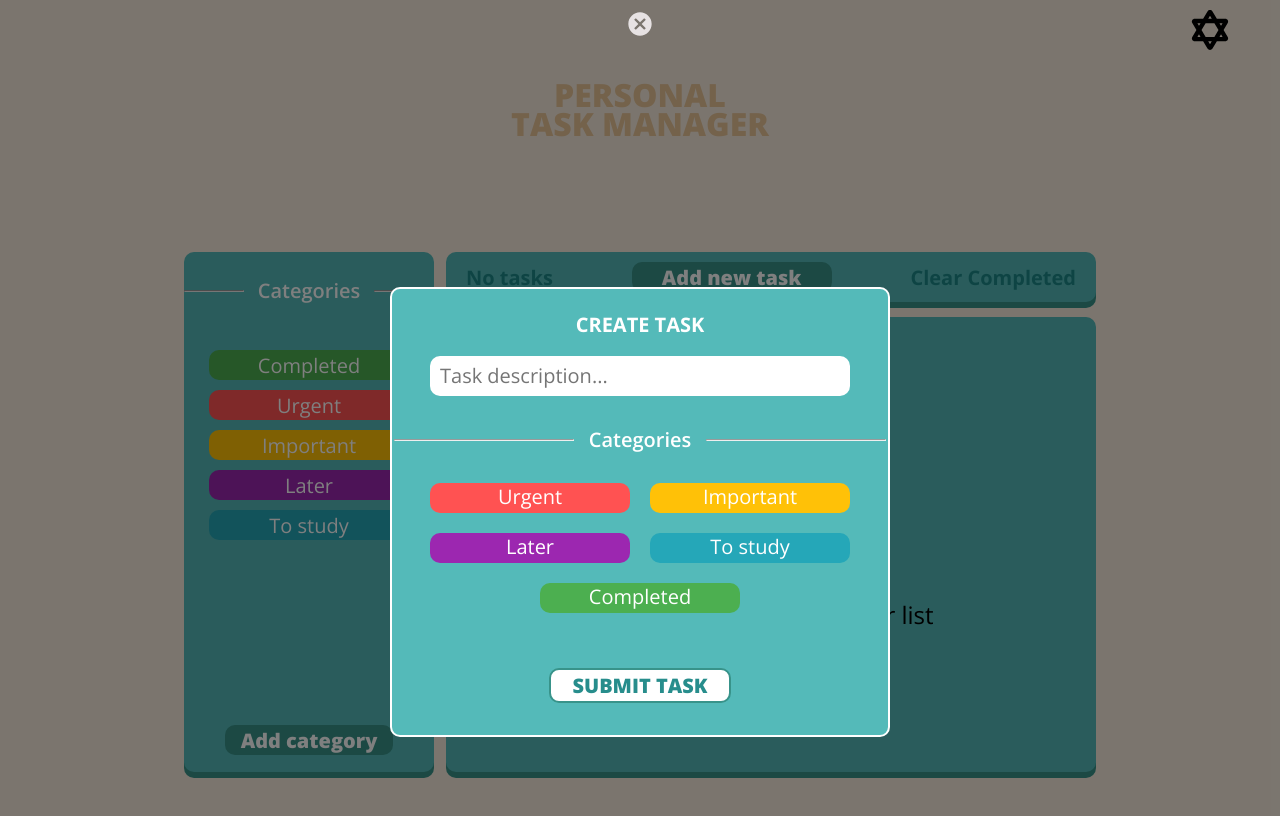
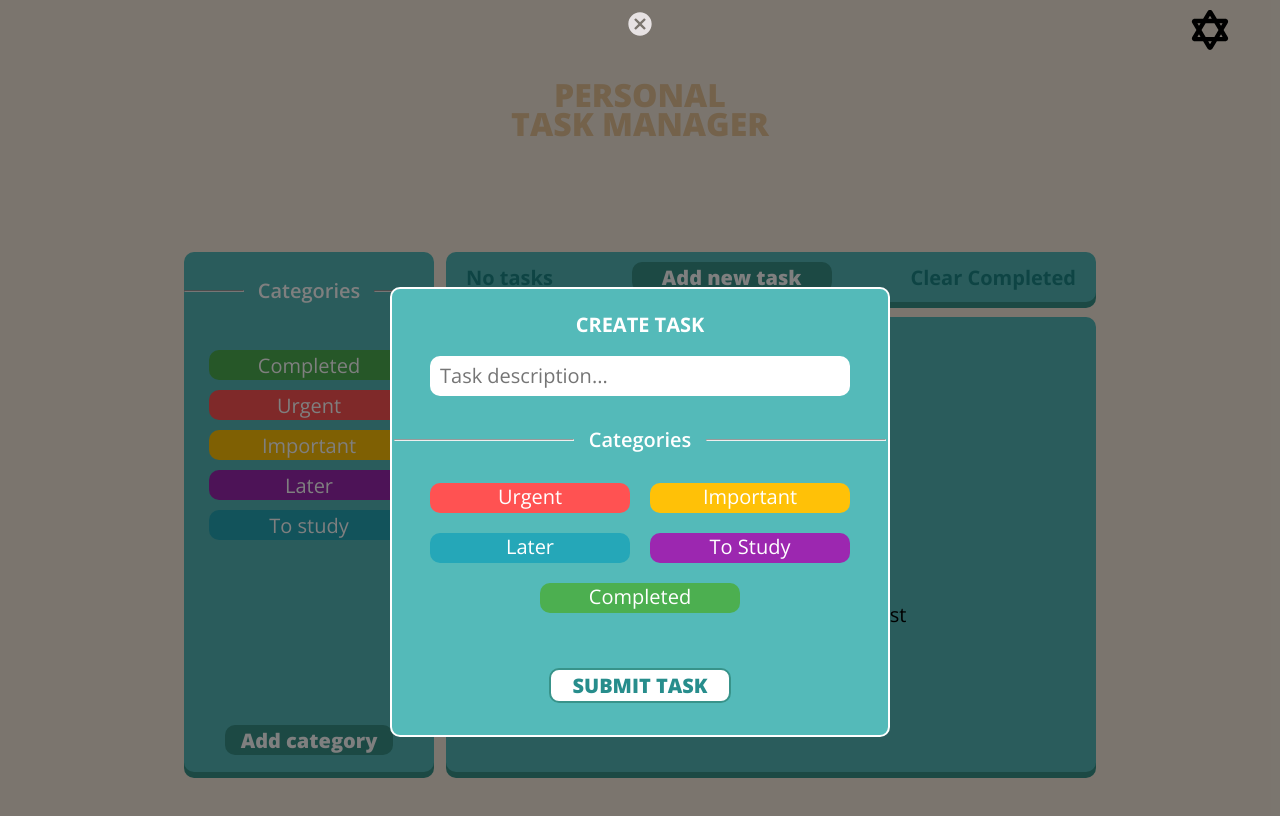
Before and after one commit to asyinka/Task-Manager-App, a React (Vite) app: page / in a window 1280 px wide. Both pictures are taken after a click on the button "Add new task". Shown: the top 816 px of the page. Built offline with nearby package versions, Linux system fonts and the light colour scheme.

Commit message:
chore: add badge component

```diff
--- /dev/null
+++ b/src/components/badge.jsx
@@ -0,0 +1,28 @@
+const Badge = ({ category, tagType }) => {
+  switch (category) {
+    case "Urgent":
+      tagType = "button--accent";
+      break;
+    case "Important":
+      tagType = "button--secondary";
+      break;
+    case "Later":
+      tagType = "button--lb";
+      break;
+    case "To Study":
+      tagType = "button--tertiary";
+      break;
+    case "Completed":
+      tagType = "button--primary";
+      break;
+    default:
+      tagType = "button";
+      break;
+  }
+  {
+    /* the button className used in this div is simply to copy the styles used for the button to follow the DRY rule */
+  }
+  return <span className={`category-tag button ${tagType}`}>{category}</span>;
+};
+
+export default Badge;
--- a/src/components/list-item.jsx
+++ b/src/components/list-item.jsx
@@ -1,13 +1,20 @@
-import { MdCheck, MdDeleteOutline } from "react-icons/md";
+import { MdDeleteOutline } from "react-icons/md";
 import Button from "./button";
 
-const ListItem = ({ task, taskStatus, buttonType, handleDeleteTask }) => {
+const ListItem = ({
+  task,
+  taskStatus,
+  buttonType,
+  handleDeleteTask,
+  isChecked,
+  toggleCheck,
+}) => {
   return (
     <div className="listItem">
-      <MdCheck size={"30px"} className="check-icon" />
+      <input type="checkbox" onChange={toggleCheck} className="check-icon" />
       <p>{task}</p>
       <span onClick={handleDeleteTask}>
-        <MdDeleteOutline />
+        <MdDeleteOutline color="gray" size={"24px"} />
       </span>
       <Button buttonType={buttonType}>{taskStatus}</Button>
     </div>
--- a/src/components/modalPanel.jsx
+++ b/src/components/modalPanel.jsx
@@ -1,4 +1,10 @@
+import { useState } from "react";
 import { MdCancel } from "react-icons/md";
+import Badge from "./badge";
+
+const categories = ["Urgent", "Important", "Later", "To Study", "Completed"];
+
+let tagType = "";
 
 const ModalPanel = ({
   isModalOpen = false,
@@ -10,6 +16,8 @@ const ModalPanel = ({
   const handleCloseModalPanel = () => {
     if (onCloseModal) onCloseModal();
   };
+
+  // const [category, setCategory] = useState();
   return (
     <div
       className={`form-background ${
@@ -33,16 +41,9 @@ const ModalPanel = ({
           <hr className="line form-categories-line" />
         </div>
         <div className="form-categories-tag-cont">
-          {/* the button className used in this div is simply to copy the styles used for the button to follow the DRY rule */}
-          <span className={"category-tag button button--accent"}> Urgent </span>
-          <span className={"category-tag button button--secondary"}>
-            Important
-          </span>
-          <span className={"category-tag button button--tertiary"}>Later</span>
-          <span className={"category-tag button button--lb"}> To study </span>
-          <span onclic className={"category-tag button button--primary"}>
-            Completed
-          </span>
+          {categories.map((category) => (
+            <Badge category={category} tagType={tagType} />
+          ))}
         </div>
         <button onClick={handleFormSubmission} className="form-button button">
           Submit task
--- a/src/components/rightPanel.jsx
+++ b/src/components/rightPanel.jsx
@@ -3,14 +3,24 @@ import Button from "./button";
 import ListItem from "./list-item";
 import ModalPanel from "./modalPanel";
 import TaskManager from "../services/TaskManager";
-import { MdLaptop } from "react-icons/md";
+import { MdCheckBoxOutlineBlank } from "react-icons/md";
 
 const myTaskManager = new TaskManager();
+
+const categories = ["Urgent", "Important", "Later", "To Study", "Completed"];
 
 const RightPanel = () => {
   const [isModalOpen, setIsModalOpen] = useState(false);
   const [taskInput, setTaskInput] = useState("");
   const [tasksLists, setTasksList] = useState([]);
+  const [isChecked, setIsChecked] = useState(false);
+  const [category, setCateory] = useState();
+
+  const toggleCheck = (id) => {
+    setIsChecked(!isChecked);
+
+    myTaskManager.toggleTaskStatus(id);
+  };
 
   const handleDeleteTask = (task) => {
     myTaskManager.deleteTask(task);
@@ -57,7 +67,7 @@ const RightPanel = () => {
       </div>
       {tasksLists.length == 0 ? (
         <div className="right-panel-lists panel--light panel-empty">
-          <MdLaptop size={"140px"} color="#1f1d1be8" />
+          <MdCheckBoxOutlineBlank size={"140px"} color="#1f1d1be8" />
           <p>You have no item on your list</p>
         </div>
       ) : (
@@ -65,11 +75,13 @@ const RightPanel = () => {
           <div className="tasks-lists">
             {tasksLists.map((task, index) => (
               <ListItem
-                buttonType={"button short-button button--primary"}
+                buttonType={`button short-button button--primary`}
                 task={task.description}
                 taskStatus={"Completed"}
                 key={index}
-                handleDeleteTask={handleDeleteTask}
+                handleDeleteTask={() => handleDeleteTask(task)}
+                toggleCheck={() => toggleCheck(task.id)}
+                isChecked={isChecked}
               />
             ))}
 
--- a/src/index.css
+++ b/src/index.css
@@ -86,7 +86,7 @@
   align-items: center;
 }
 .panel-empty p {
-  font-size: 24px;
+  font-size: 20px;
 }
 @media screen and (max-width: 428px) {
   .tasks-panel {
@@ -384,7 +384,6 @@
   top: 10px;
 }
 .check-icon {
-  background-color: green;
-  border-radius: 50%;
-  padding: 5px;
+  width: 20px;
+  height: 20px;
 }
--- a/src/services/TaskManager.js
+++ b/src/services/TaskManager.js
@@ -7,12 +7,22 @@ export default class TaskManager {
     const task = {
       description: description,
       id: ++this.lastId,
-      status: false,
+      isCompleted: false,
     };
     this.tasksList.push(task);
   }
   getTasksList() {
+    console.log(this.tasksList);
     return this.tasksList;
+  }
+  toggleTaskStatus(id) {
+    const taskIndex = this.tasksList.findIndex((task) => task.id === id);
+
+    if (taskIndex == -1) throw new Error("Task not found");
+
+    const foundTask = this.tasksList[taskIndex];
+
+    foundTask.isCompleted = !foundTask.isCompleted;
   }
   deleteTask(task) {
     const taskIndex = this.tasksList.indexOf(task);
```
